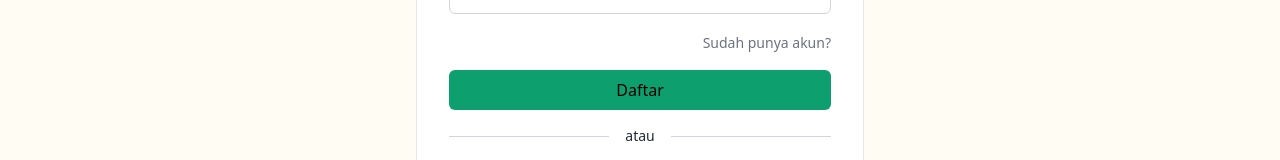
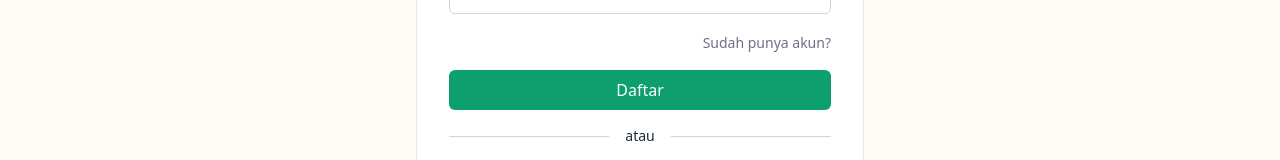
Before and after one commit to Ciptaaaa/VideoBelajar, a React (Vite) app: page /Register in a window 1280 px wide. Shown: the part 618-778 px from the top of the page. Built offline with nearby package versions, Linux system fonts and the light colour scheme.

Commit message:
fix: added color text from button

```diff
--- a/src/Fragments/FormDaftar.jsx
+++ b/src/Fragments/FormDaftar.jsx
@@ -147,7 +147,7 @@ const formDaftar = () => {
             Sudah punya akun?
           </Link>
         </div>
-        <Masuk type="submit" className="w-full bg-green-500">
+        <Masuk type="submit" className="w-full bg-green-500 text-white">
           Daftar
         </Masuk>
         <div className="my-4 flex items-center gap-4">
--- a/src/Fragments/FormLogin.jsx
+++ b/src/Fragments/FormLogin.jsx
@@ -72,7 +72,7 @@ const formLogin = () => {
           </Link>
         </div>
 
-        <Masuk type="submit" className="w-full bg-green-500">
+        <Masuk type="submit" className="w-full bg-green-500 text-white">
           Login
         </Masuk>
         <Daftar>Daftar</Daftar>
```
